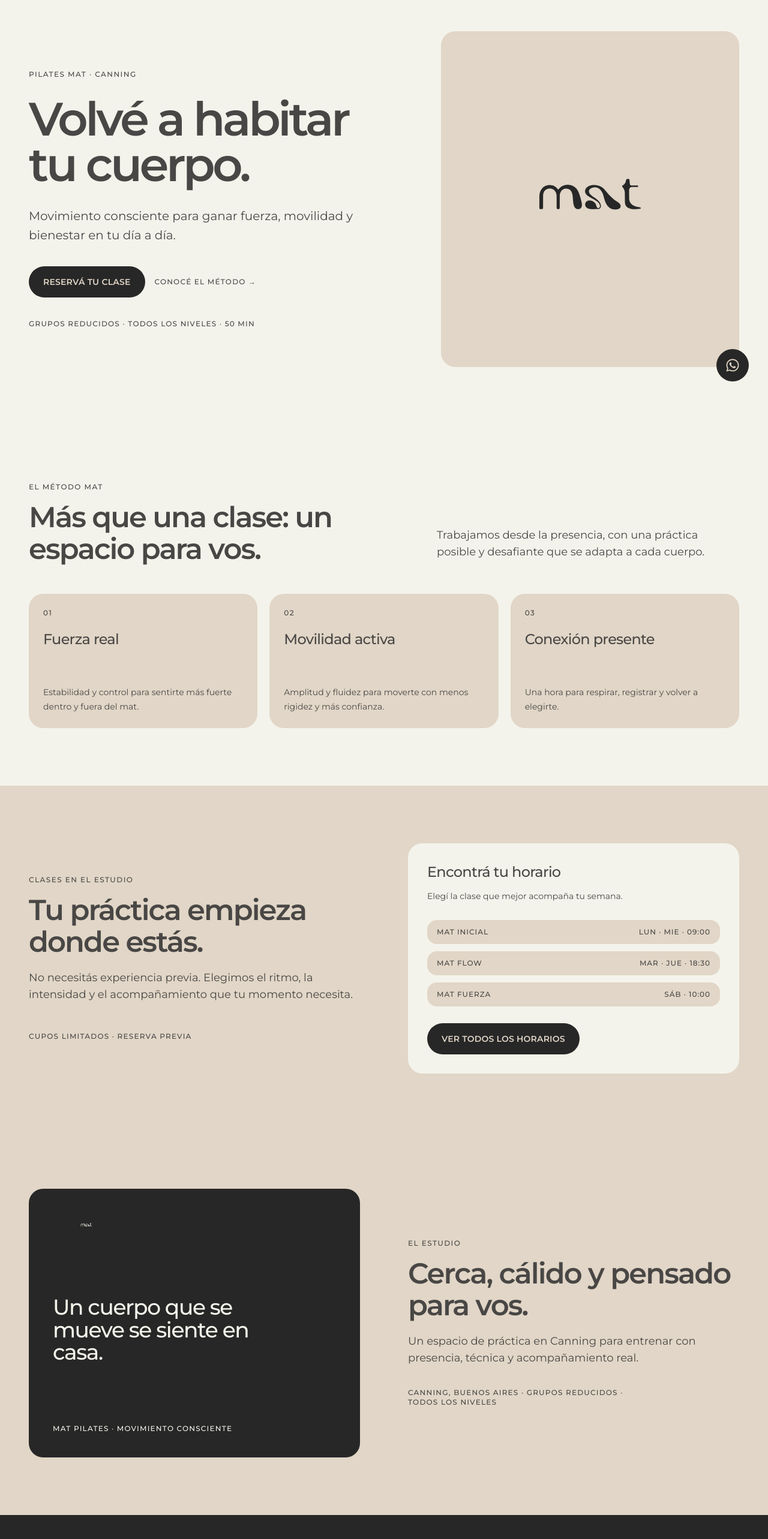
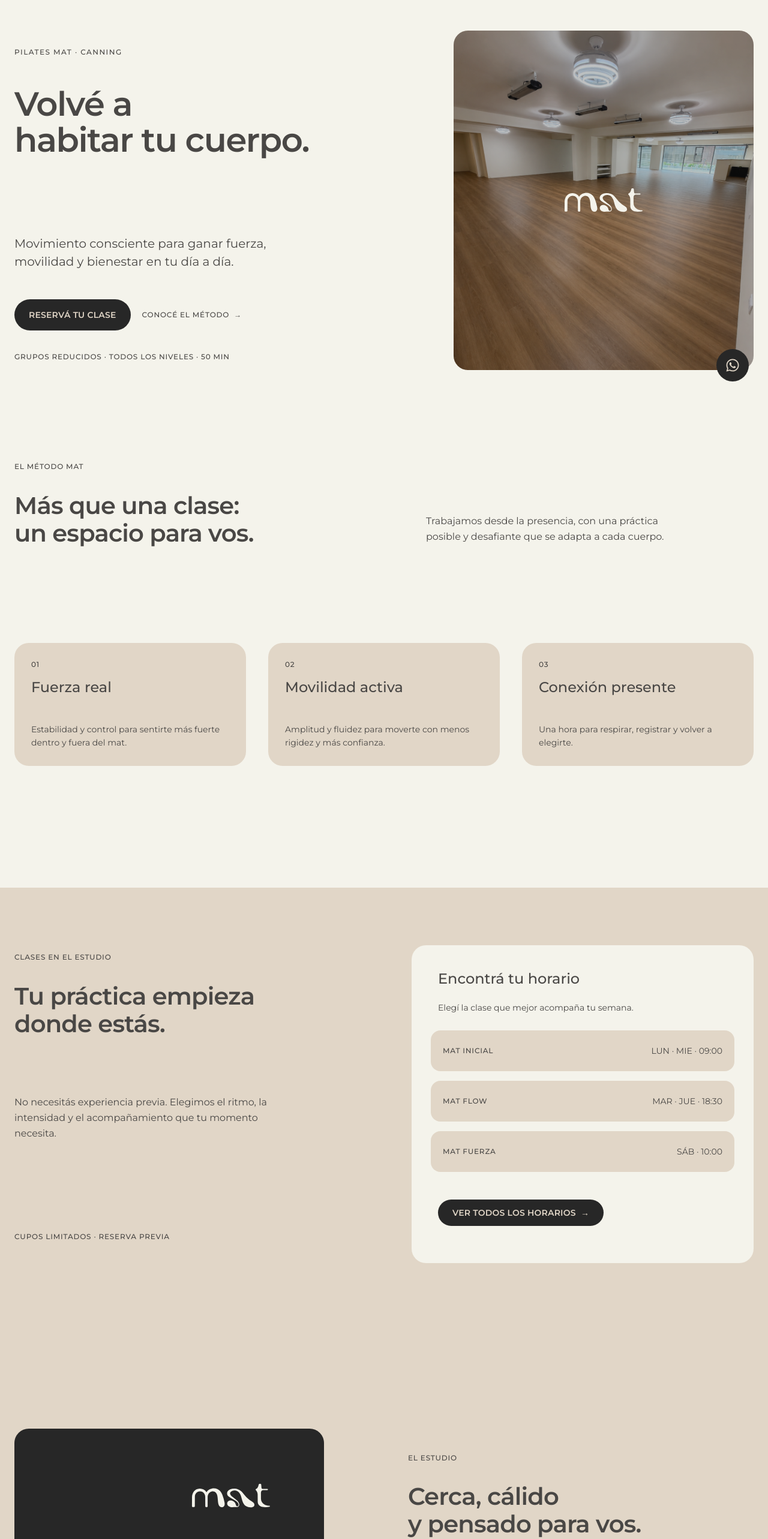
Before and after one commit to materamos/MATPilates, a Next.js app: page / in a window 1280 px wide. Shown: the part 140-2706 px from the top of the page at 60% size. Built offline with nearby package versions, Linux system fonts and the light colour scheme.

Commit message:
feat: match landing layouts to Figma
- Rebuild hero, content sections, reservation panel, and footer at desktop and mobile breakpoints.
- Add the approved local studio image for the hero composition.
- Preserve existing landing content and internal CTA destinations.

```diff
--- a/src/app/page.tsx
+++ b/src/app/page.tsx
@@ -1,7 +1,5 @@
 import Image from "next/image";
 import { Button } from "@/components/button";
-import { FeatureCard } from "@/components/feature-card";
-import { SectionHeading } from "@/components/section-heading";
 import { SiteFooter } from "@/components/site-footer";
 import { SiteHeader } from "@/components/site-header";
 import { WhatsAppButton } from "@/components/whatsapp-button";
@@ -12,144 +10,141 @@ export default function HomePage() {
     <>
       <SiteHeader />
       <main id="inicio">
-        <section className="bg-[var(--mat-surface-default)] px-6 pt-12 pb-16 lg:px-12 lg:pt-20 lg:pb-24">
-          <div className="mx-auto grid max-w-7xl items-center gap-12 lg:grid-cols-[1.1fr_0.9fr] lg:gap-20">
-            <div className="max-w-3xl">
+        <section className="bg-[var(--mat-surface-default)] lg:h-[698px]">
+          <div className="mx-auto max-w-[1232px] px-6 pt-8 pb-12 lg:grid lg:h-full lg:grid-cols-[720px_500px] lg:gap-3 lg:px-0 lg:pt-[79px] lg:pb-[53px]">
+            <div className="lg:pt-7">
               <p className="text-xs font-medium tracking-[0.12em] uppercase">
                 Pilates MAT · Canning
               </p>
-              <h1 className="mt-7 max-w-3xl text-5xl font-semibold leading-[0.98] tracking-[-0.055em] sm:text-6xl lg:text-[4.875rem]">
-                Volvé a habitar tu cuerpo.
+              <h1 className="mt-4 max-w-[720px] text-[2.5rem] font-semibold leading-[1.15] tracking-[-0.05em] lg:mt-12 lg:text-[3.5rem] lg:leading-[60px] lg:tracking-[-1.4px]">
+                <span className="lg:hidden">Volvé a habitar tu cuerpo.</span>
+                <span className="hidden lg:inline">Volvé a<br />habitar tu cuerpo.</span>
               </h1>
-              <p className="mt-8 max-w-xl text-lg leading-8 lg:text-xl">
+              <p className="mt-4 max-w-[475px] text-base leading-[26px] lg:mt-32 lg:text-xl lg:leading-[30px]">
                 Movimiento consciente para ganar fuerza, movilidad y bienestar en tu día a día.
               </p>
-              <div className="mt-9 flex flex-wrap items-center gap-4">
+              <div className="mt-4 flex items-center gap-[19px] lg:mt-12">
                 <Button href="#contacto">Reservá tu clase</Button>
                 <a
-                  className="text-xs font-medium tracking-[0.1em] uppercase transition-opacity hover:opacity-60"
+                  className="hidden text-xs font-medium tracking-[0.0667em] uppercase transition-opacity hover:opacity-60 lg:inline"
                   href="#metodo"
                 >
-                  Conocé el método →
+                  Conocé el método&nbsp;&nbsp;→
                 </a>
               </div>
-              <p className="mt-9 text-xs font-medium tracking-[0.1em] uppercase">
-                Grupos reducidos · Todos los niveles · 50 min
+              <p className="mt-4 text-xs font-medium leading-4 tracking-[0.0667em] uppercase lg:mt-9">
+                Grupos reducidos  ·  Todos los niveles  ·  50 min
               </p>
             </div>
-            <div className="relative min-h-72 overflow-hidden rounded-[var(--mat-radius-lg)] bg-[var(--mat-surface-brand)] sm:min-h-96 lg:min-h-[35rem]">
+            <div className="relative mt-4 aspect-[342/260] overflow-hidden rounded-[var(--mat-radius-lg)] lg:mt-0 lg:h-[566px] lg:aspect-auto">
               <Image
-                alt="MAT Pilates"
+                alt="Sala de MAT Pilates"
                 fill
                 priority
-                sizes="(min-width: 1024px) 40vw, 100vw"
-                src="/brand/mat-wordmark-dark-on-beige.svg"
-                style={{ objectFit: "contain", padding: "20%" }}
+                sizes="(min-width: 1024px) 500px, 342px"
+                src="/hero/mat-studio-hero.png"
+                className="object-cover"
+                unoptimized
               />
+              <div className="absolute inset-0 bg-[var(--mat-color-charcoal)] opacity-[0.28]" />
+              <div className="absolute left-1/2 top-1/2 h-[90px] w-[150px] -translate-x-1/2 -translate-y-1/2 lg:h-[132px] lg:w-[222px]">
+                <Image alt="MAT Pilates" fill sizes="(min-width: 1024px) 222px, 150px" src="/brand/mat-wordmark-light.svg" style={{ objectFit: "cover" }} />
+              </div>
             </div>
           </div>
         </section>
 
-        <section id="metodo" className="bg-[var(--mat-surface-default)] px-6 py-16 lg:px-12 lg:py-24">
-          <div className="mx-auto max-w-7xl">
-            <div className="grid gap-8 lg:grid-cols-[0.9fr_0.7fr] lg:items-end lg:justify-between">
-              <SectionHeading
-                eyebrow="El método MAT"
-                title="Más que una clase: un espacio para vos."
-              />
-              <p className="max-w-xl text-base leading-7 lg:pb-2 lg:text-lg">
-                Trabajamos desde la presencia, con una práctica posible y desafiante que se adapta a cada cuerpo.
-              </p>
-            </div>
-            <div className="mt-12 grid gap-5 md:grid-cols-3">
+        <section id="metodo" className="landing-section bg-[var(--mat-surface-default)] px-6 py-16 lg:h-[810px] lg:px-0 lg:py-0">
+          <div className="mx-auto flex max-w-[1232px] flex-col gap-6 lg:relative lg:block lg:h-full">
+            <p className="text-xs font-medium leading-4 tracking-[0.0667em] uppercase lg:absolute lg:left-0 lg:top-[100px]">El método MAT</p>
+            <h2 className="text-[2rem] font-medium leading-[38px] tracking-[-0.4px] lg:absolute lg:left-0 lg:top-[150px] lg:w-[630px] lg:text-[2.5rem] lg:font-semibold lg:leading-[46px] lg:tracking-[-0.8px]">
+              Más que una clase: <br className="hidden lg:block" />un espacio para vos.
+            </h2>
+            <p className="text-base leading-[26px] lg:absolute lg:left-[686px] lg:top-[186px] lg:w-[410px]">
+              Trabajamos desde la presencia, con una práctica posible y desafiante que se adapta a cada cuerpo.
+            </p>
+            <div className="grid gap-6 lg:absolute lg:left-0 lg:top-[402px] lg:grid-cols-3 lg:gap-[37px]">
               {methodPillars.map((pillar) => (
-                <FeatureCard key={pillar.number} {...pillar} />
+                <article key={pillar.number} className="flex h-[147px] flex-col gap-3 rounded-[var(--mat-radius-lg)] bg-[var(--mat-surface-brand)] p-4 lg:h-[205px] lg:w-[386px] lg:gap-0 lg:p-7">
+                  <p className="text-xs font-medium leading-4 tracking-[0.0667em]">{pillar.number}</p>
+                  <h3 className="text-2xl font-medium leading-[31px] lg:mt-[14px]">{pillar.title}</h3>
+                  <p className="text-sm leading-[22px] lg:mt-auto">{pillar.description}</p>
+                </article>
               ))}
             </div>
           </div>
         </section>
 
-        <section id="clases" className="bg-[var(--mat-surface-brand)] px-6 py-16 lg:px-12 lg:py-24">
-          <div className="mx-auto grid max-w-7xl gap-12 lg:grid-cols-2 lg:items-center lg:gap-20">
-            <div>
-              <SectionHeading
-                eyebrow="Clases en el estudio"
-                title="Tu práctica empieza donde estás."
-                description="No necesitás experiencia previa. Elegimos el ritmo, la intensidad y el acompañamiento que tu momento necesita."
-              />
-              <p className="mt-12 text-xs font-medium tracking-[0.1em] uppercase">
-                Cupos limitados · Reserva previa
+        <section id="clases" className="landing-section bg-[var(--mat-surface-brand)] px-6 py-16 lg:h-[810px] lg:px-0 lg:py-0">
+          <div className="mx-auto flex max-w-[1232px] flex-col gap-6 lg:relative lg:block lg:h-full">
+            <p className="text-xs font-medium leading-4 tracking-[0.0667em] uppercase lg:absolute lg:left-0 lg:top-[108px]">Clases en el estudio</p>
+            <h2 className="text-[2rem] font-medium leading-[38px] tracking-[-0.4px] lg:absolute lg:left-0 lg:top-[158px] lg:w-[570px] lg:text-[2.5rem] lg:font-semibold lg:leading-[46px] lg:tracking-[-0.8px]">
+              Tu práctica empieza <br className="hidden lg:block" />donde estás.
+            </h2>
+            <p className="text-base leading-[26px] lg:absolute lg:left-0 lg:top-[345px] lg:w-[440px]">
+              No necesitás experiencia previa. Elegimos el ritmo, la intensidad y el acompañamiento que tu momento necesita.
+            </p>
+            <article className="relative h-[393px] rounded-[var(--mat-radius-lg)] bg-[var(--mat-surface-default)] lg:absolute lg:left-[662px] lg:top-24 lg:h-[530px] lg:w-[570px]">
+              <h3 className="absolute left-6 top-6 text-2xl font-medium leading-[31px] lg:left-11 lg:top-10">Encontrá tu horario</h3>
+              <p className="absolute left-6 top-[71px] w-[294px] text-sm leading-[22px] lg:left-11 lg:top-[93px] lg:w-[400px]">
+                Elegí la clase que mejor acompaña tu semana.
               </p>
-            </div>
-            <article className="rounded-[var(--mat-radius-lg)] bg-[var(--mat-surface-default)] p-6 sm:p-8">
-              <h3 className="text-2xl font-medium tracking-[-0.03em]">Encontrá tu horario</h3>
-              <p className="mt-3 text-sm leading-6">Elegí la clase que mejor acompaña tu semana.</p>
-              <ul className="mt-7 space-y-3">
+              <ul className="absolute left-6 right-6 top-[131px] space-y-4 lg:left-8 lg:right-8 lg:top-[142px] lg:space-y-4">
                 {schedule.map((item) => (
-                  <li
-                    key={item.name}
-                    className="flex items-center justify-between gap-4 rounded-[var(--mat-radius-md)] bg-[var(--mat-surface-brand)] px-4 py-3 text-xs font-medium tracking-[0.08em] uppercase"
-                  >
+                  <li key={item.name} className="flex h-[46px] items-center justify-between rounded-[var(--mat-radius-md)] bg-[var(--mat-surface-brand)] px-3 text-xs font-medium leading-4 tracking-[0.0667em] uppercase lg:h-[68px] lg:px-5">
                     <span>{item.name}</span>
-                    <span className="text-right">{item.time}</span>
+                    <span className="text-right text-sm font-normal leading-[22px] tracking-normal">{item.time}</span>
                   </li>
                 ))}
               </ul>
-              <Button className="mt-7" href="#contacto">
-                Ver todos los horarios
+              <Button className="absolute left-6 top-[317px] lg:left-11 lg:top-[424px] lg:!min-h-11 lg:!py-3" href="#contacto">
+                Ver todos los horarios&nbsp;&nbsp;→
               </Button>
             </article>
+            <p className="text-xs font-medium leading-4 tracking-[0.0667em] uppercase lg:absolute lg:left-0 lg:top-[574px]">
+              Cupos limitados · Reserva previa
+            </p>
           </div>
         </section>
 
-        <section id="estudio" className="bg-[var(--mat-surface-brand)] px-6 py-16 lg:px-12 lg:py-24">
-          <div className="mx-auto grid max-w-7xl gap-12 lg:grid-cols-2 lg:items-center lg:gap-20">
-            <article className="flex min-h-[28rem] flex-col justify-between rounded-[var(--mat-radius-lg)] bg-[var(--mat-surface-inverse)] p-7 text-[var(--mat-text-inverse)] sm:p-10">
-              <div className="relative h-10 w-28">
-                <Image
-                  alt="MAT Pilates"
-                  fill
-                  sizes="112px"
-                  src="/brand/mat-wordmark-light.svg"
-                  style={{ objectFit: "contain" }}
-                />
+        <section id="estudio" className="landing-section bg-[var(--mat-surface-brand)] px-6 py-16 lg:h-[810px] lg:px-0 lg:py-0">
+          <div className="mx-auto flex max-w-[1232px] flex-col gap-6 lg:relative lg:block lg:h-full">
+            <article className="relative h-[280px] rounded-[var(--mat-radius-lg)] bg-[var(--mat-surface-inverse)] p-6 text-[var(--mat-text-inverse)] lg:absolute lg:left-0 lg:top-[92px] lg:h-[570px] lg:w-[516px] lg:p-0">
+              <div className="relative h-[42px] w-28 lg:absolute lg:left-[250px] lg:top-[46px] lg:h-[132px] lg:w-[222px]">
+                <Image alt="MAT Pilates" fill sizes="(min-width: 1024px) 222px, 112px" src="/brand/mat-wordmark-light.svg" style={{ objectFit: "cover" }} />
               </div>
-              <p className="max-w-sm text-4xl font-medium leading-[1.05] tracking-[-0.04em]">
+              <p className="mt-[30px] max-w-[294px] text-[2rem] font-medium leading-[38px] tracking-[-0.4px] lg:absolute lg:left-[42px] lg:top-[246px] lg:mt-0 lg:max-w-[350px] lg:text-[2.5rem] lg:leading-[46px] lg:tracking-[-0.8px]">
                 Un cuerpo que se mueve se siente en casa.
               </p>
-              <p className="text-xs font-medium tracking-[0.1em] uppercase">
-                MAT Pilates · Movimiento consciente
-              </p>
+              <p className="absolute bottom-6 left-6 text-xs font-medium leading-4 tracking-[0.0667em] uppercase lg:bottom-auto lg:left-11 lg:top-[486px]">MAT Pilates · Movimiento consciente</p>
             </article>
-            <div>
-              <SectionHeading
-                eyebrow="El estudio"
-                title="Cerca, cálido y pensado para vos."
-                description="Un espacio de práctica en Canning para entrenar con presencia, técnica y acompañamiento real."
-              />
-              <p className="mt-9 max-w-sm text-xs font-medium tracking-[0.1em] uppercase">
-                Canning, Buenos Aires · Grupos reducidos · Todos los niveles
-              </p>
-            </div>
+            <p className="text-xs font-medium leading-4 tracking-[0.0667em] uppercase lg:absolute lg:left-[656px] lg:top-[133px]">El estudio</p>
+            <h2 className="text-[2rem] font-medium leading-[38px] tracking-[-0.4px] lg:absolute lg:left-[656px] lg:top-[182px] lg:w-[500px] lg:text-[2.5rem] lg:font-semibold lg:leading-[46px] lg:tracking-[-0.8px]">
+              Cerca, cálido <br className="hidden lg:block" />y pensado para vos.
+            </h2>
+            <p className="text-base leading-[26px] lg:absolute lg:left-[656px] lg:top-[367px] lg:w-[420px]">
+              Un espacio de práctica en Canning para entrenar con presencia, técnica y acompañamiento real.
+            </p>
+            <p className="text-xs font-medium leading-4 tracking-[0.0667em] uppercase lg:absolute lg:left-[656px] lg:top-[492px] lg:w-[310px]">
+              Canning, Buenos Aires · Grupos reducidos · Todos los niveles
+            </p>
+            <p className="hidden text-xs font-medium tracking-[0.0667em] uppercase lg:absolute lg:left-[656px] lg:top-[617px] lg:block">Conocé el estudio →</p>
           </div>
         </section>
 
-        <section id="contacto" className="bg-[var(--mat-surface-inverse)] px-6 py-16 text-[var(--mat-text-inverse)] lg:px-12 lg:py-24">
-          <div className="mx-auto max-w-7xl">
-            <SectionHeading
-              eyebrow="Tu momento empieza acá"
-              inverse
-              title="Regalate una hora para volver a vos."
-              description="Coordinamos tu primera clase y encontramos el horario ideal para tu rutina."
-            />
-            <div className="mt-9">
-              <Button href="#contacto" variant="light">
-                Reservá tu clase
-              </Button>
-            </div>
-            <p className="mt-7 text-xs font-medium tracking-[0.1em] uppercase">
-              Te respondemos para coordinar tu lugar
+        <section id="contacto" className="landing-section relative overflow-hidden bg-[var(--mat-surface-inverse)] px-6 py-16 text-[var(--mat-text-inverse)] lg:h-[810px] lg:px-0 lg:py-0">
+          <div className="mx-auto flex max-w-[1232px] flex-col gap-6 lg:relative lg:block lg:h-full">
+            <div className="pointer-events-none absolute hidden size-[500px] rounded-full bg-[var(--mat-color-gray)] lg:-right-[184px] lg:top-[122px] lg:block" />
+            <p className="text-xs font-medium leading-4 tracking-[0.0667em] uppercase lg:absolute lg:left-0 lg:top-[144px]">Tu momento empieza acá</p>
+            <h2 className="text-[2rem] font-medium leading-[38px] tracking-[-0.4px] lg:absolute lg:left-0 lg:top-[194px] lg:w-[760px] lg:text-[3.5rem] lg:font-semibold lg:leading-[60px] lg:tracking-[-1.4px]">
+              Regalate una hora <br className="hidden lg:block" />para volver a vos.
+            </h2>
+            <p className="text-base leading-[26px] lg:absolute lg:left-0 lg:top-[390px] lg:w-[450px]">
+              Coordinamos tu primera clase y encontramos el horario ideal para tu rutina.
             </p>
+            <Button className="lg:absolute lg:left-0 lg:top-[505px]" href="#contacto" variant="light">Reservá tu clase</Button>
+            <p className="text-xs font-medium leading-4 tracking-[0.0667em] uppercase lg:absolute lg:left-0 lg:top-[588px]">Te respondemos para coordinar tu lugar</p>
+            <p className="hidden text-xs font-medium tracking-[0.0667em] uppercase lg:absolute lg:right-11 lg:top-[610px] lg:block">01 / MAT Pilates</p>
           </div>
         </section>
       </main>
```
Also changed, not shown: src/components/site-footer.tsx (+10 -26 lines), public/hero/mat-studio-hero.png (added).
